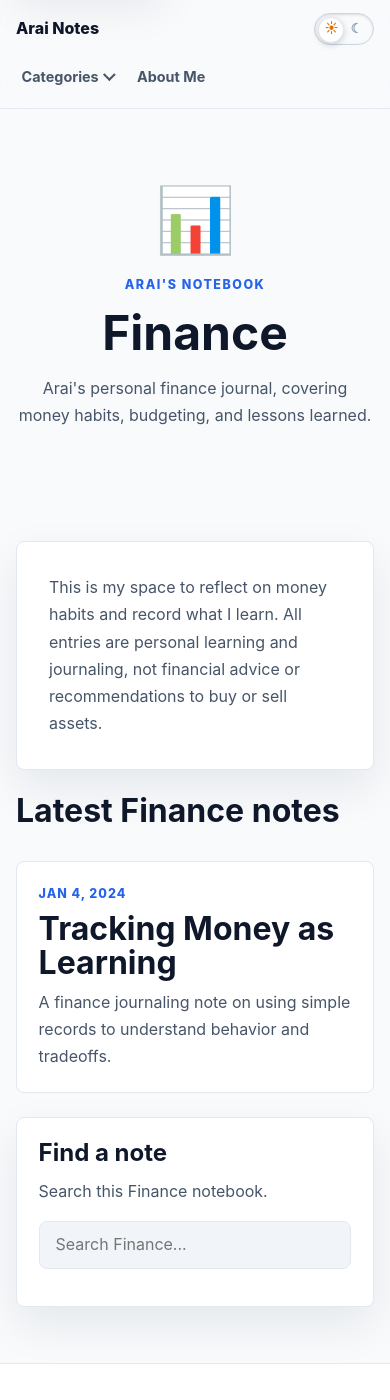
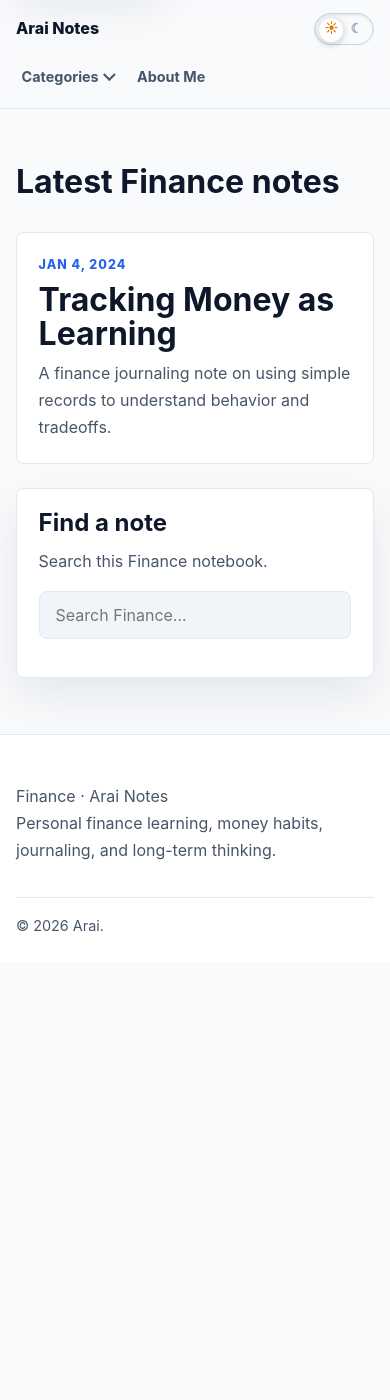
Before and after one commit to araisantai/araisantai.github.io, a Jekyll site: the page built from finance/index.md, in a window 390 px wide and 1400 px high. Built offline with Jekyll 4.4.1, drawn with Linux system fonts in a browser that asks for light colours.

Commit message:
Open notebooks straight to the latest notes and search

```diff
--- a/_layouts/category.html
+++ b/_layouts/category.html
@@ -5,27 +5,12 @@ layout: default
 {% assign topic = site.blog_categories | where: "slug", page.category | first %}
 {% assign category_posts = site.posts | where_exp: "post", "post.categories contains page.category" %}
 
-<section class="category-hero section">
-  <div class="container">
-    <p class="category-hero__emoji" aria-hidden="true">{{ topic.emoji }}</p>
-    <p class="eyebrow">{{ site.author.name }}'s notebook</p>
-    <h1>{{ page.title | default: topic.title | escape }}</h1>
-    <p>{{ page.description | default: topic.description }}</p>
-  </div>
-</section>
-
 <section class="section section--tight">
   <div class="container">
-    {% if page.intro %}
-      <div class="intro-card intro-card--single">
-        <p>{{ page.intro }}</p>
-      </div>
-    {% endif %}
-
     <div class="latest-grid">
       <div>
         <div class="section-heading section-heading--left">
-          <h2>Latest {{ topic.title | escape }} notes</h2>
+          <h1 class="category-title">Latest {{ topic.title | escape }} notes</h1>
         </div>
         <div class="post-list">
       {% for post in category_posts %}
--- a/assets/css/main.scss
+++ b/assets/css/main.scss
@@ -82,7 +82,8 @@ h1 {
   font-size: 3.25rem;
 }
 
-h2 {
+h2,
+.category-title {
   font-size: 3rem;
 }
 
@@ -1030,7 +1031,8 @@ button {
     font-size: 2.75rem;
   }
 
-  h2 {
+  h2,
+  .category-title {
     font-size: 2.35rem;
   }
 
@@ -1062,7 +1064,8 @@ button {
     font-size: 2.25rem;
   }
 
-  h2 {
+  h2,
+  .category-title {
     font-size: 2rem;
   }
 
--- a/finance/index.md
+++ b/finance/index.md
@@ -4,5 +4,4 @@ title: Finance
 category: finance
 permalink: /finance/
 description: Arai's personal finance journal, covering money habits, budgeting, and lessons learned.
-intro: This is my space to reflect on money habits and record what I learn. All entries are personal learning and journaling, not financial advice or recommendations to buy or sell assets.
 ---
```
Also changed, not shown: _layouts/home.html (+4 -11 lines), books/index.md (+0 -1 lines), cybersecurity/index.md (+0 -1 lines).
